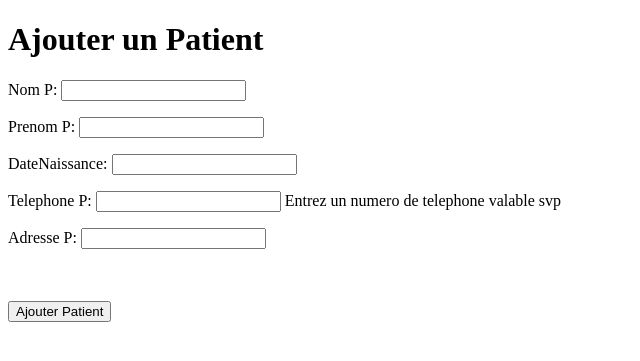
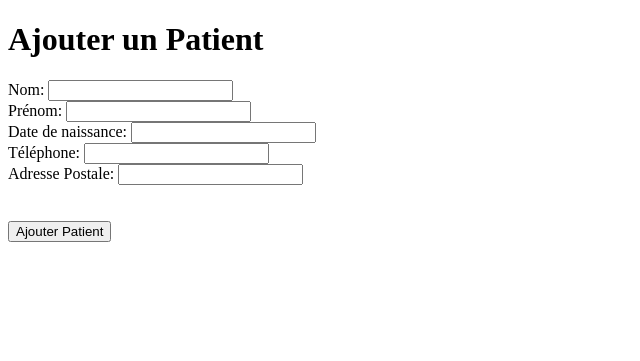
Before and after one commit to Ramskyii/Projet_SI_Django, a Django app: page /ajouter_patient/ in a window 1280 px wide. Shown: the top 361 px of the page, without its empty margins (0-640 px from the left). Run offline with Django 5.2, Linux system fonts and the light colour scheme.

Commit message:
checkpoint

```diff
--- a/Projet/app1/models.py
+++ b/Projet/app1/models.py
@@ -1,5 +1,5 @@
 from django.db import models
-from datetime import datetime
+
 
 class Patient(models.Model) :
     Num_P = models.AutoField(primary_key=True)
@@ -10,13 +10,11 @@ class Patient(models.Model) :
     Adresse_P = models.CharField(max_length = 50)
 
 
-
 class Medecin(models.Model) :
     Num_M = models.AutoField(primary_key=True)
     Nom_M = models.CharField(max_length = 50)
     Prenom_M = models.CharField(max_length = 50)
     Telephone_M = models.CharField(max_length = 10, help_text = 'Entrez un numero de telephone valable svp')
-
 
 class RendezVous(models.Model) :
     Num_rdv = models.AutoField(primary_key=True)
--- a/Projet/app1/templates/ajouter_patient.html
+++ b/Projet/app1/templates/ajouter_patient.html
@@ -12,7 +12,30 @@
 
 <form method="post" action="{% url 'ajouter_patient' %}">
     {% csrf_token %}
-    {{ form.as_p }}
+    <div class="form-group">
+        <label for="{{ form.Nom_M.id_for_label }}">Nom:</label>
+        {{ form.Nom_P }}
+    </div>
+
+    <div class="form-group">
+        <label for="{{ form.Prenom_M.id_for_label }}">Prénom:</label>
+        {{ form.Prenom_P }}
+    </div>
+
+    <div class="form-group">
+        <label for="{{ form.Telephone_M.id_for_label }}">Date de naissance:</label>
+        {{ form.DateNaissance}}
+    </div>
+
+    <div class="form-group">
+        <label for="{{ form.Telephone_M.id_for_label }}">Téléphone:</label>
+        {{ form.Telephone_P}}
+    </div>
+
+    <div class="form-group">
+        <label for="{{ form.Telephone_M.id_for_label }}">Adresse Postale:</label>
+        {{ form.Adresse_P}}
+    </div>
     <br><br>
     <button type="submit">Ajouter Patient</button>
 </form>
```
Also changed, not shown: Projet/db.sqlite3.
